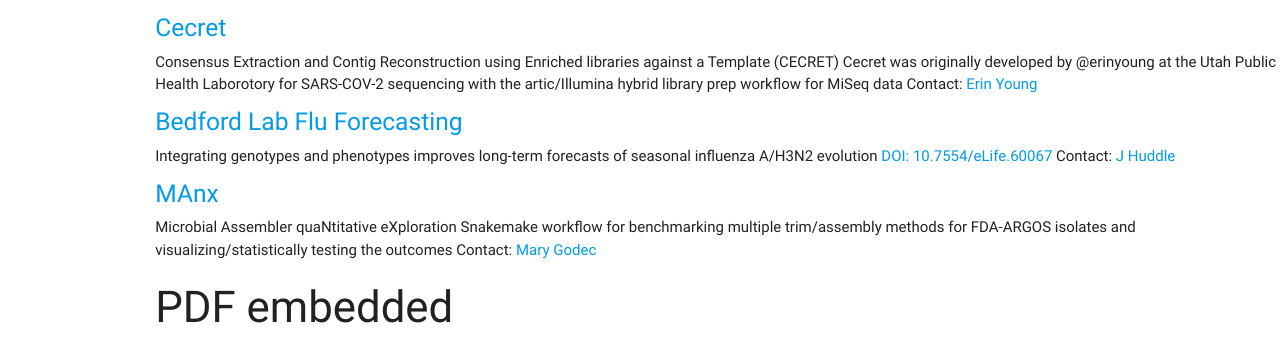
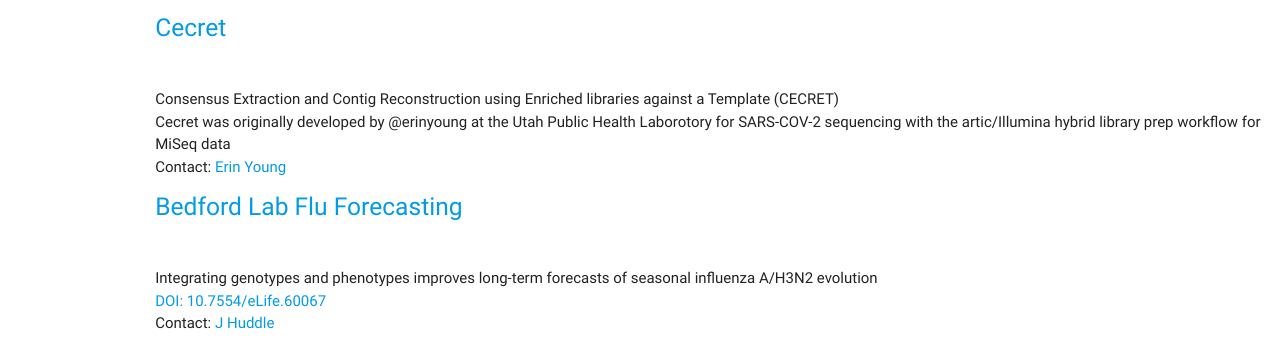
Before and after one commit to thompsonzbio/meg256.github.io, a plain HTML site: page index.html in a window 1280 px wide. Shown: the part 443-789 px from the top of the page. Drawn offline with Linux system fonts and the light colour scheme.

Commit message:
Update index.html

```diff
--- a/index.html
+++ b/index.html
@@ -66,31 +66,30 @@
 		<div id="inner">
 			<div class="row">
 				<div class="col-lg-12">
-					<div class="spacer"></div>
 					<div class="pad-left">
 						<div class="note">
-							<h5><a class="off" href="https://github.com/UPHL-BioNGS/Cecret/wiki">Cecret</a></h5>
-							Consensus Extraction and Contig Reconstruction using Enriched libraries against a Template (CECRET)
-							Cecret was originally developed by @erinyoung at the Utah Public Health Laborotory for SARS-COV-2 sequencing with the artic/Illumina hybrid library prep workflow for MiSeq data
-							Contact: <a class="off" href="https://github.com/erinyoung">Erin Young</a>
+							<h5><a class="off" href="https://github.com/UPHL-BioNGS/Cecret/wiki">Cecret</a></h5><br>
+							<p>Consensus Extraction and Contig Reconstruction using Enriched libraries against a Template (CECRET)<br>
+							Cecret was originally developed by @erinyoung at the Utah Public Health Laborotory for SARS-COV-2 sequencing with the artic/Illumina hybrid library prep workflow for MiSeq data<br>
+							Contact: <a class="off" href="https://github.com/erinyoung">Erin Young</a></p>
 						</div>
 
 						<div class="smallspacer"></div>
 
 						<div class="note">
-							<h5><a class="off" href="https://github.com/blab/flu-forecasting">Bedford Lab Flu Forecasting</a></h5>
-							Integrating genotypes and phenotypes improves long-term forecasts of seasonal influenza A/H3N2 evolution
-							<a class="off" href="https://doi.org/10.7554/eLife.60067"> DOI: 10.7554/eLife.60067</a>
-							Contact: <a class="off" href="https://github.com/huddlej">J Huddle</a>
+							<h5><a class="off" href="https://github.com/blab/flu-forecasting">Bedford Lab Flu Forecasting</a></h5><br>
+							<p>Integrating genotypes and phenotypes improves long-term forecasts of seasonal influenza A/H3N2 evolution<br>
+							<a class="off" href="https://doi.org/10.7554/eLife.60067"> DOI: 10.7554/eLife.60067</a><br>
+							Contact: <a class="off" href="https://github.com/huddlej">J Huddle</a></p>
 						</div>
 
 						<div class="smallspacer"></div>
 
 						<div class="note">
-							<h5><a class="off" href="https://github.com/meg256/MAnx">MAnx</a></h5>
-							Microbial Assembler quaNtitative eXploration
-							Snakemake workflow for benchmarking multiple trim/assembly methods for FDA-ARGOS isolates and visualizing/statistically testing the outcomes
-							Contact: <a class="off" href="https://github.com/meg256">Mary Godec</a>
+							<h5><a class="off" href="https://github.com/meg256/MAnx">MAnx</a></h5><br>
+							<p>Microbial Assembler quaNtitative eXploration<br>
+							Snakemake workflow for benchmarking multiple trim/assembly methods for FDA-ARGOS isolates and visualizing/statistically testing the outcomes<br>
+							Contact: <a class="off" href="https://github.com/meg256">Mary Godec</a><br></p>
 						</div>
 					</div>
 				</div>
```
